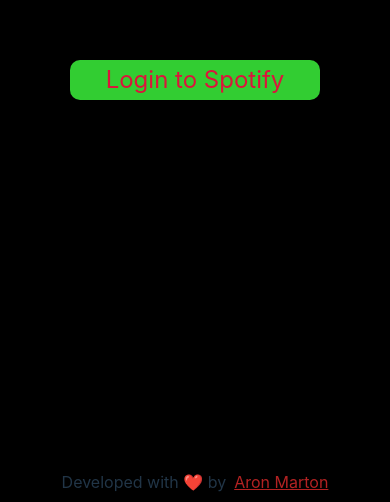
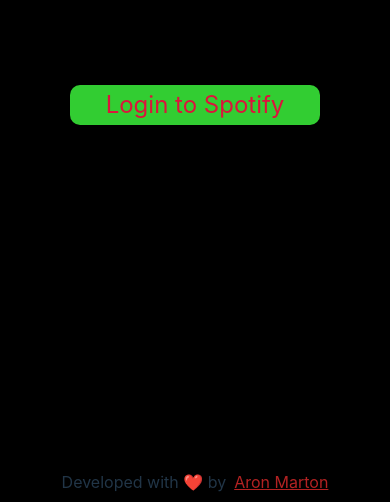
Before and after one commit to Sciencewolf/Random-Spotify, a React (Vite) app: page / in a window 390 px wide. Shown: the part 342-844 px from the top of the page. Built offline with nearby package versions, Linux system fonts and the light colour scheme.

Commit message:
fix: issue with layout maybe fixed

```diff
--- a/src/style/App.css
+++ b/src/style/App.css
@@ -26,16 +26,13 @@
 
 @media screen and (max-width: 768px) {
   #root {
+    margin-top: 50px;
     flex-direction: column;
     overflow-x: hidden;
     gap: 3em;
-    display: flex;
-    justify-content: center;
-    align-items: start;
   }
 
   .footer, .footer-after {
     position: unset;
-
   }
 }
--- a/src/style/User.css
+++ b/src/style/User.css
@@ -11,7 +11,7 @@
     border-radius: 10px;
     transition: .3s all;
     position: absolute;
-    top: 0;
+    top: 0.5em;
     right: 1em;
 }
 
```
